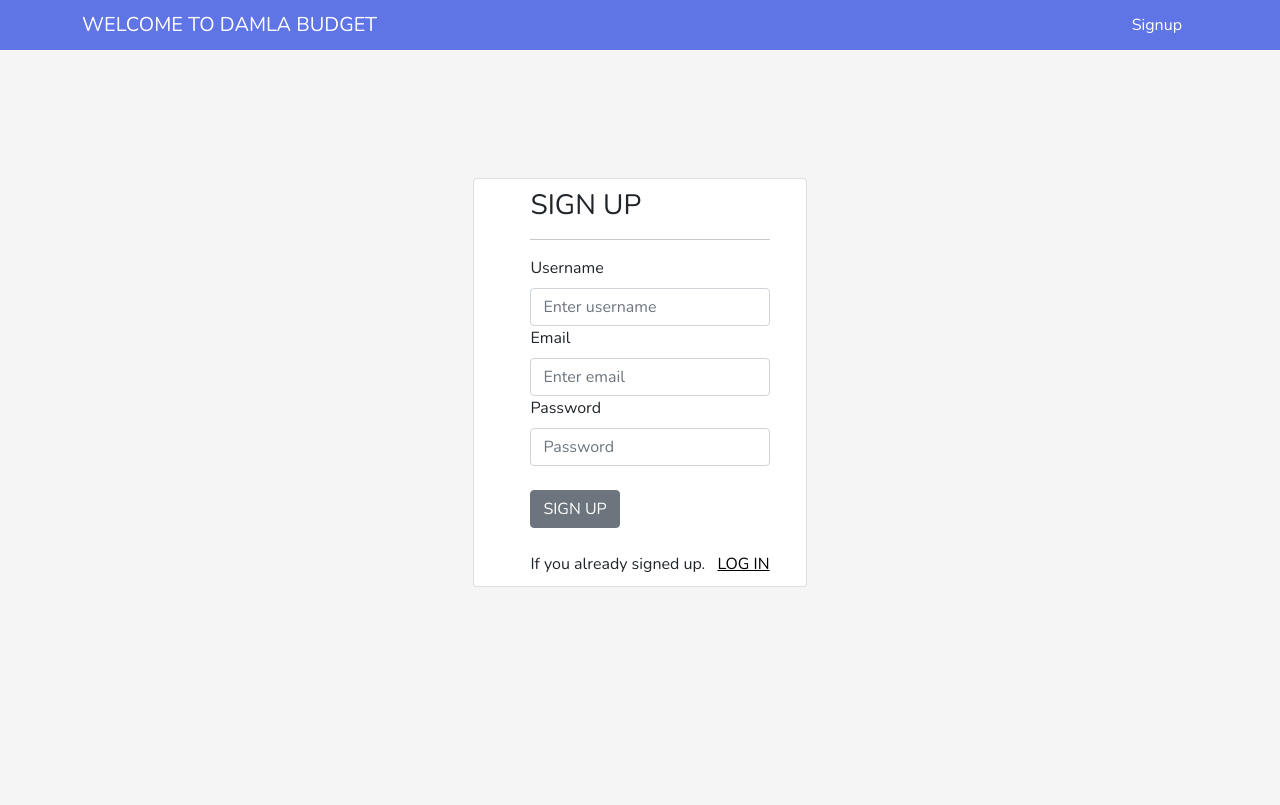
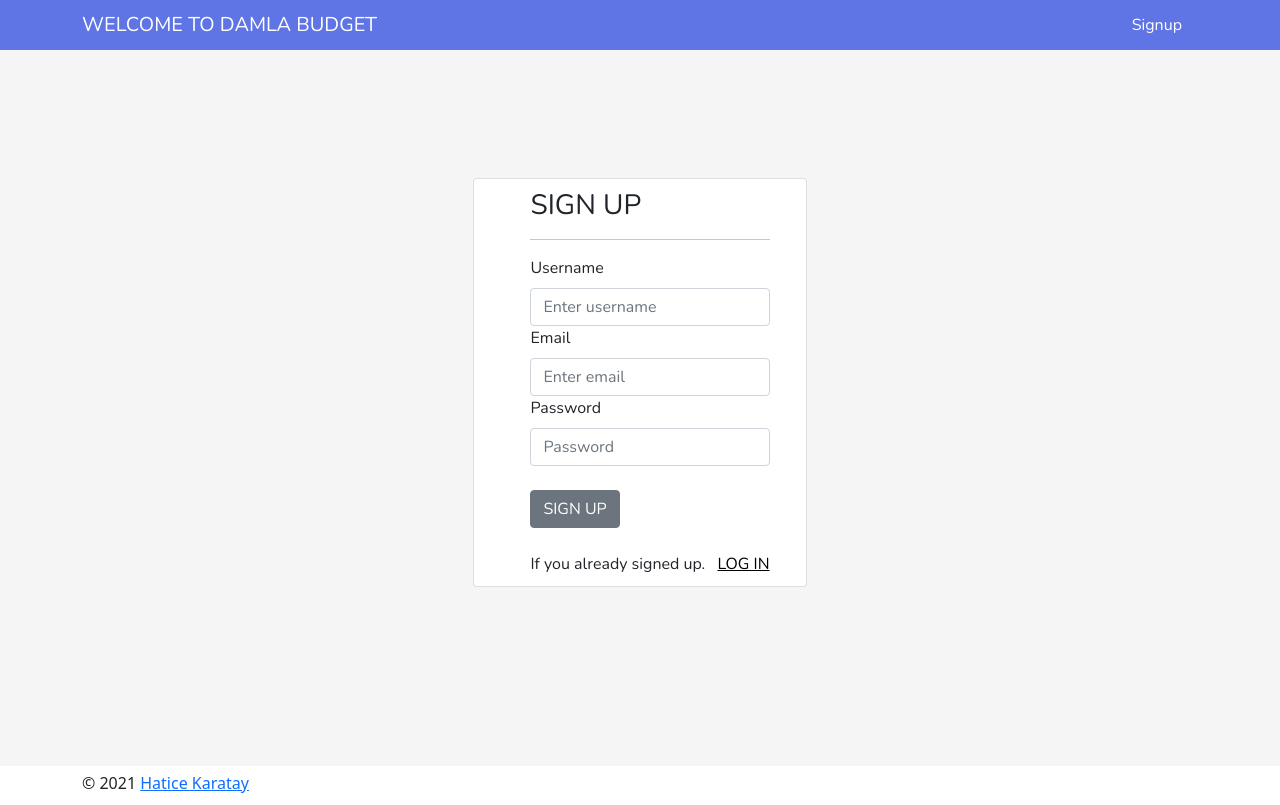
Before and after one commit to haticekaratay/damla-frontend, a React (Create React App) app: page /signup in a window 1280 px wide. Built offline with nearby package versions, Linux system fonts and the light colour scheme.

Commit message:
add footer and its css

```diff
--- a/src/App.js
+++ b/src/App.js
@@ -8,6 +8,7 @@ import Login from "./components/Login";
 import Navbar from "./components/NavBar";
 // import IncomeContainer from "./components/incomes/incomeContainer";
 import BudgetsContainer from "./components/budgets/budgetsContainer"
+import Footer from './components/Footer';
 
 class App extends React.Component{
 
@@ -21,12 +22,15 @@ class App extends React.Component{
     console.log("current user:",this.props.currentUser)
     console.log("is logged in?:",this.props.loggedIn)
       return (
-        <div className="app-custom font-custom">
+        <>
+        <div className="app-custom font-custom content-container">
           <Navbar />
           <Route exact path="/mybudget" component={(routeInfo)=> <BudgetsContainer routeInfo={routeInfo} />} />
           <Route exact path="/" component={(routeInfo)=> <Login routeInfo={routeInfo} />} />
           <Route exact path="/signup" component={(routeInfo)=> <SignUp routeInfo={routeInfo} />} />
         </div>
+        <Footer />
+        </>
       );
   }
 
--- /dev/null
+++ b/src/components/Footer.js
@@ -0,0 +1,16 @@
+import React from 'react'
+import { Container } from "react-bootstrap"
+
+const Footer = () => {
+
+        return (
+            <footer className="footer-pin">
+                <Container>
+                    &copy; 2021 <a href="https://github.com/haticekaratay/damla-frontend">Hatice Karatay</a>
+                </Container>
+            </footer>
+        )
+
+}
+
+export default Footer
--- a/src/index.css
+++ b/src/index.css
@@ -116,5 +116,16 @@ body{
   width: fit-content;
   height: 100px;
 
+}
 
+.content-container {
+  min-height: calc(100vh - 34px);
 }
+
+.footer-pin {
+  position: relative;
+  padding-top: 5px;
+  padding-bottom: 10px;
+  /* left: 0; */
+  bottom: 0;
+}
```
